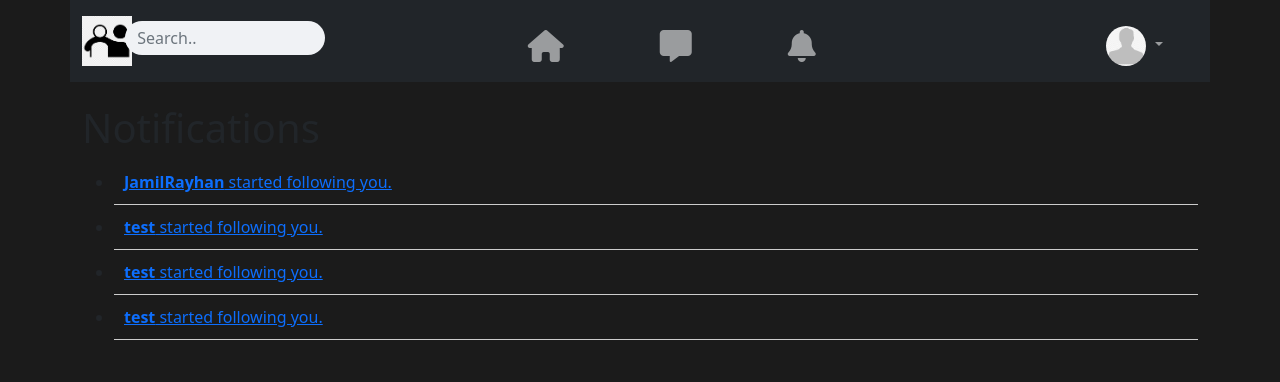
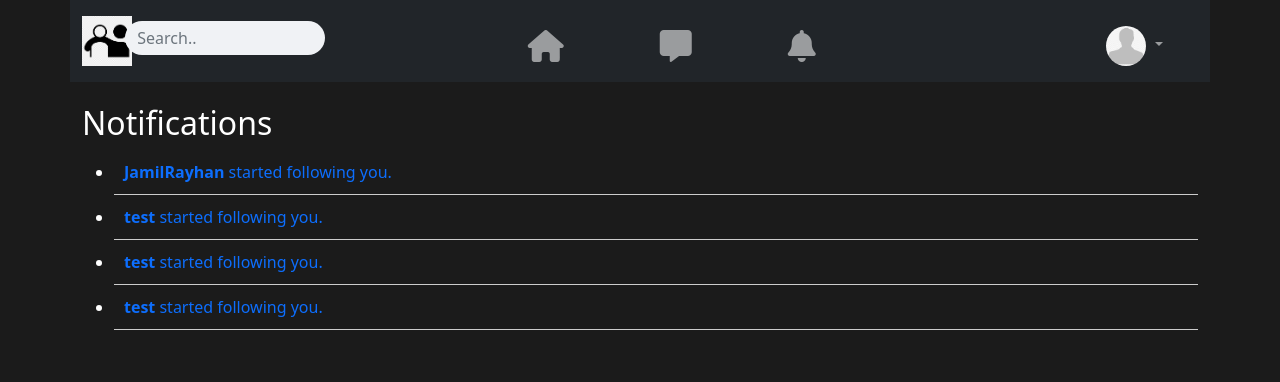
Before and after one commit to JamilRayhan/Social-Media-Project, a Django app: page /post/notifications/ in a window 1280 px wide. Shown: the top 382 px of the page. Run offline with Django 4.2, Linux system fonts and the light colour scheme; a user stored in the database is signed in; data comes from the database, SQL or seed files in the repository; both versions use the stored data as it was after the commit; some libraries are stand-ins or nearby versions.

Commit message:
more design

```diff
--- a/templates/App_Message/conversation.html
+++ b/templates/App_Message/conversation.html
@@ -21,6 +21,10 @@
         width: 50px;
         height: 50px;
         border-radius: 50%;
+    }
+    body{
+        color:white;
+        text-decoration: none;
     }
 </style>
 {% endblock %}
--- a/templates/App_Post/notifications.html
+++ b/templates/App_Post/notifications.html
@@ -11,15 +11,23 @@
   }
 
   .unread-notification {
+    border-radius: 10px;
     padding: 10px;
     border-bottom: 1px solid #ccc;
-    background-color: #828282;
+    background-color: #484848;
+  }
+  body{
+    color:white;
+    text-decoration: none;
+  }
+  a{
+    text-decoration: none;
   }
 </style>
 {% endblock %}
 
 {% block body_block %}
-  <h1>Notifications</h1>
+  <h2>Notifications</h2>
   {% if notifications %}
     <ul>
       {% for notification in unread_notifications %}
@@ -44,10 +52,10 @@
           <li class="notification">
             {% if notification.notification_type == 'Like' %}
               <strong>{{ notification.target.username }}</strong> liked your post:
-              <a href="{% url 'App_Post:post_details' post_id=notification.post.pk %}">{{ notification.post.caption }}</a>
+              <a href="{% url 'App_Post:post_details' post_id=notification.post.pk %}">{{ notification.post.caption|linebreaksbr|truncatechars_html:28  }}</a>
             {% elif notification.notification_type == 'Comment' %}
               <strong>{{ notification.target.username }}</strong> commented on your post:
-              <a href="{% url 'App_Post:post_details' post_id=notification.post.pk %}">{{ notification.post.caption }}</a>
+              <a href="{% url 'App_Post:post_details' post_id=notification.post.pk %}">{{ notification.post.caption|linebreaksbr|truncatechars_html:28  }}</a>
               <br>
               Comment: {{ notification.comment.content }}
             {% elif notification.notification_type == 'Follow' %}
--- a/templates/App_Post/post_details.html
+++ b/templates/App_Post/post_details.html
@@ -101,7 +101,7 @@
           </div>
         </div>
         <div style="padding: 10px 20px;">
-          <p class="tcolor">{{ post.caption }}</p>
+          <p class="tcolor">{{ post.caption}}</p>
         </div>
       </div>
       <div class="tcolor">
```
Also changed, not shown: templates/App_Message/inbox.html (+20 -6 lines), db.sqlite3.
